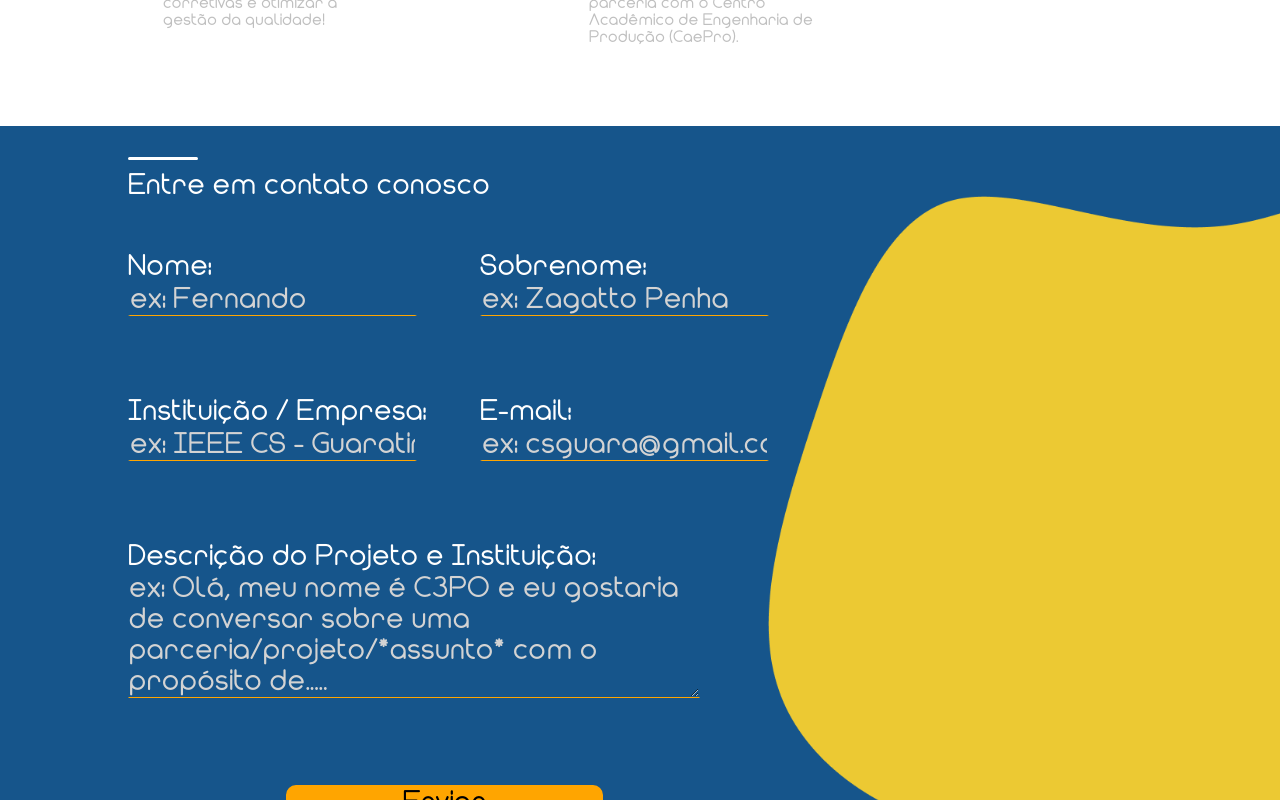
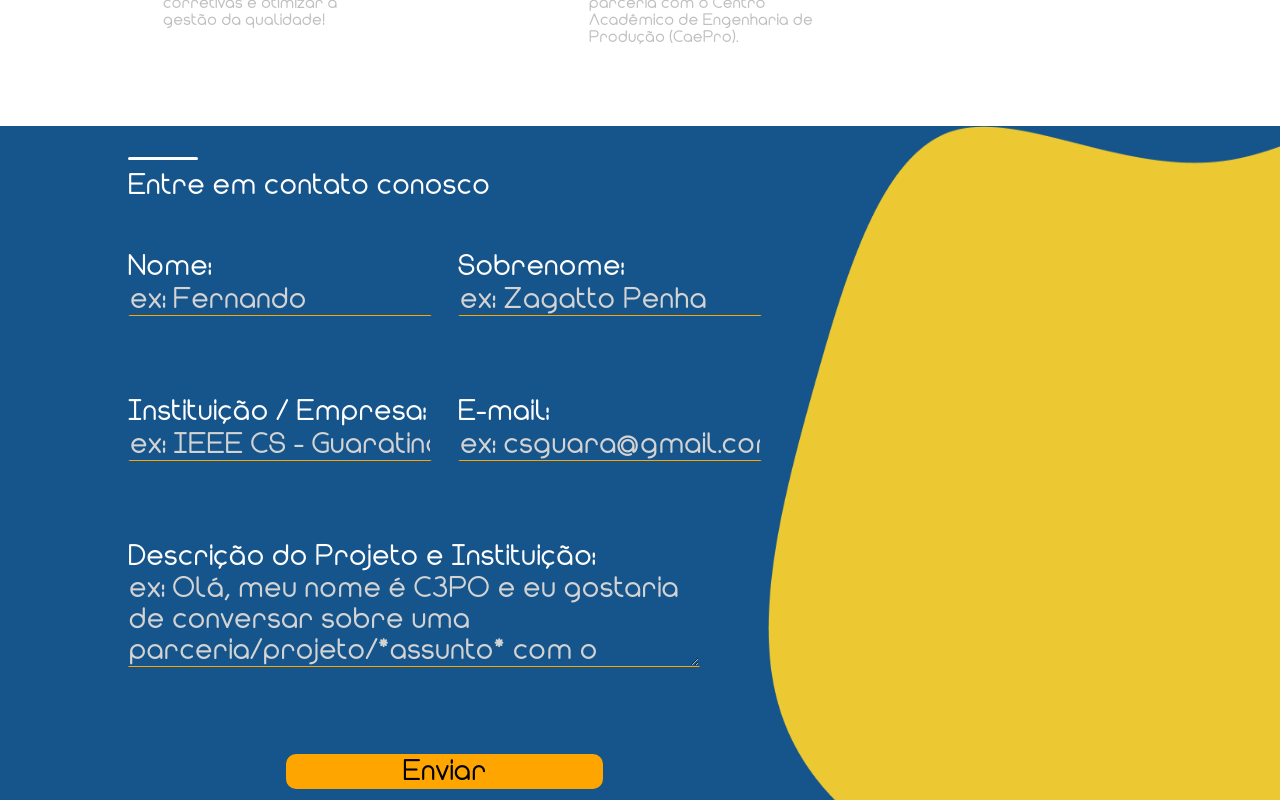
Before and after one commit to lcrossi/siteCS, a Vue app in the folder frontend/: page / in a window 1280 px wide. Shown: the part 2940-3740 px from the top of the page. Built offline with nearby package versions, Linux system fonts and the light colour scheme.

Commit message:
Chore: acertar usabilidade dos contatos

```diff
--- a/frontend/src/pages/FaleConosco.vue
+++ b/frontend/src/pages/FaleConosco.vue
@@ -13,7 +13,7 @@
                         <div class="linha_sec1"></div>
                         <div class="sobre_sec1_titulo">Entre em contato conosco</div>
                         <form>
-                            <div style="width: 55vw; display: grid; grid-template-columns: 50% 50%;">
+                            <div style="width: 55vw; display: flex; flex-wrap: wrap">
                             <div class="fale_conosco_component">
                                 <p>Nome:</p>
                                 <input name="FaleConoscoNome" type="text" placeholder="ex: Fernando"/>
@@ -30,9 +30,10 @@
                                 <p>E-mail:</p>
                                 <input name="FaleConoscoEmail" type="text" placeholder="ex: csguara@gmail.com"/>
                             </div>
-                            <div class="fale_conosco_component" style="grid-column: span 2;">
+                            <div class="fale_conosco_component_big">
                                 <p>Descrição do Projeto e Instituição:</p>
-                                <textArea rows="4" name="FaleConoscoDescricaoProjeto" type="text" placeholder="ex: Olá, meu nome é C3PO e eu gostaria de conversar sobre uma parceria/projeto/*assunto* com o propósito de....."/>
+                                <textArea rows="3" name="FaleConoscoDescricaoProjeto" type="text"
+                                placeholder="ex: Olá, meu nome é C3PO e eu gostaria de conversar sobre uma parceria/projeto/*assunto* com o propósito de....."/>
                             </div>
                             <div style="grid-column: span 2; width: 90%; display: flex; place-content: center">
                                 <button type="submit" style="background-color: orange; border: orange 2px solid; width: 50%;" >Enviar</button>
@@ -115,15 +116,22 @@ export default {
         color: lightgray;
     }
 
-    .fale_conosco_component {
-        width: 90%;
-        padding-bottom: 10vh;
-    }
-
     .intersectionImg {
         height: 100%;
         width: 100%;
         background-color: #16558B;
+    }
+
+    .fale_conosco_component {
+        width: 300px;
+        padding-right: 30px;
+        padding-bottom: 10vh;
+    }
+
+    .fale_conosco_component_big {
+        width: 90%;
+        padding-right: 30px;
+        padding-bottom: 10vh;
     }
 
     .fale_conosco_topic {
@@ -136,7 +144,7 @@ export default {
         background-image: url('../assets/FaleConosco_assets/Intersect (forma amarela).png');
         background-repeat: no-repeat;
         background-position: right;
-        background-size: 40%
+        background-size: 40% 100%;
     }
 
 </style>
```
